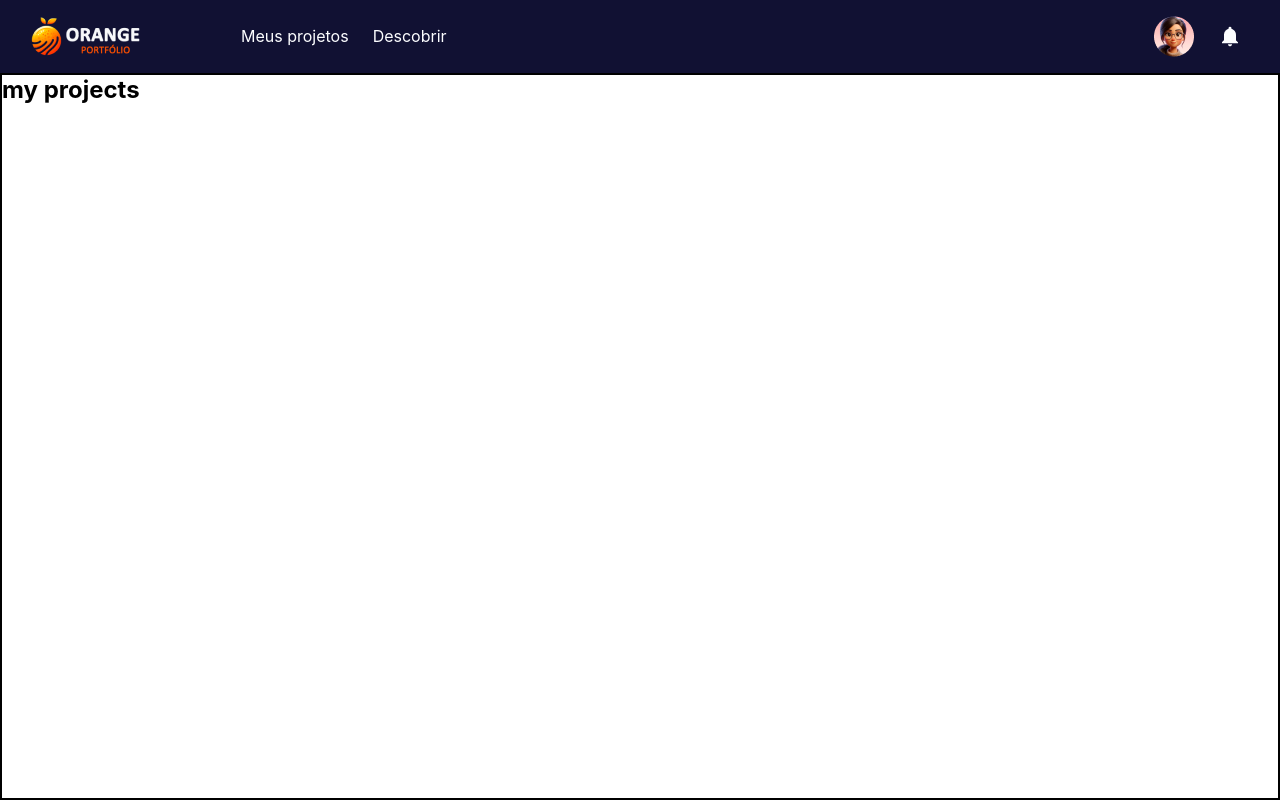
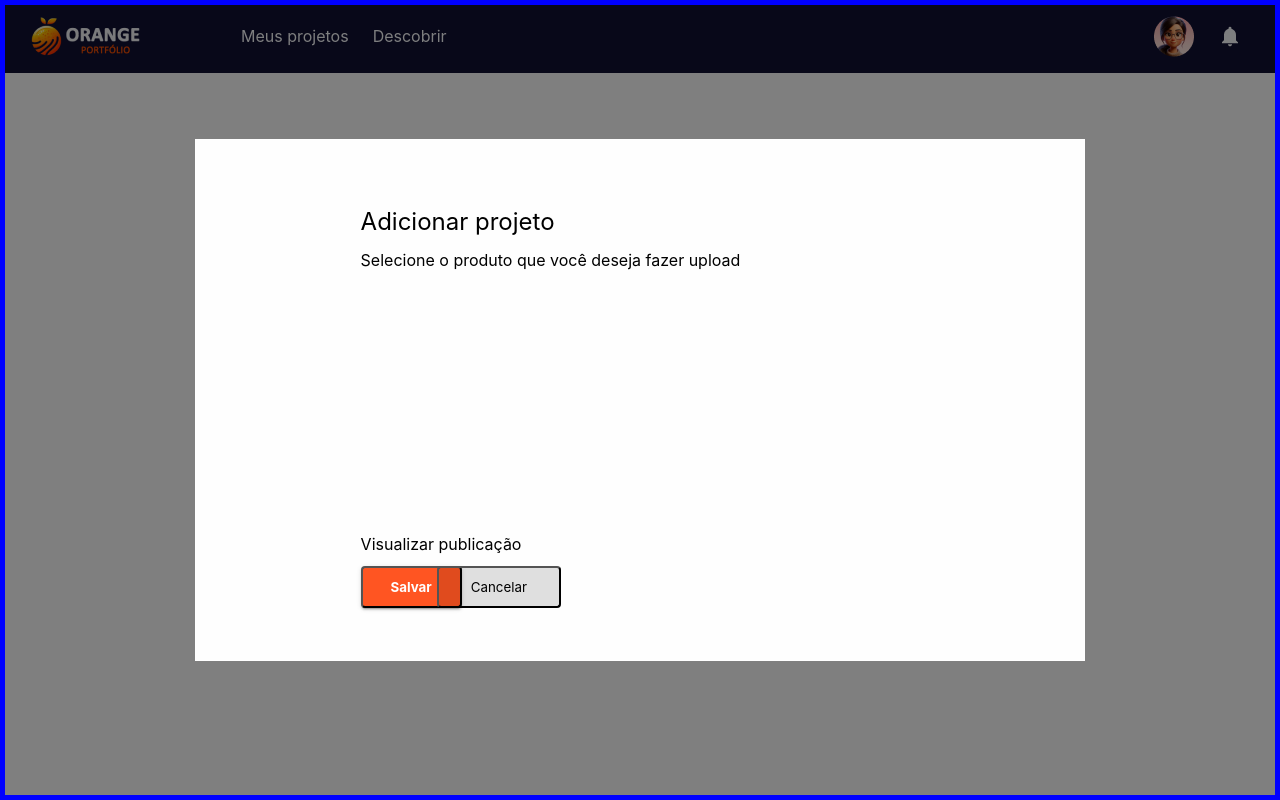
Before and after one commit to Indalecioolivo/HACKATHON-UNISANTA, a React (Vite) app: page /myprojects in a window 1280 px wide. Built offline with nearby package versions, Linux system fonts and the light colour scheme.

Commit message:
Iniciado Modal Adicionar Projeto

```diff
--- /dev/null
+++ b/src/modules/ModalAdcProjeto/ModalAdcProjeto.css
@@ -0,0 +1,113 @@
+.container-modal{
+    width: 100%;
+    height: 100%;
+
+    position: absolute;
+    top: 0;
+
+    border: 5px solid blue;
+
+    display: flex;
+    align-items: center;
+    justify-content: center;
+
+    background-color: rgba(00, 00,00 , 0.5);
+}
+
+.container-modal .modal {
+    width: 890px;
+    height: 522px;
+
+    background-color: #FEFEFE;
+    border: 1px solid rgb(255, 255, 255);
+
+}
+
+.modal h2 {
+    /* Adicionar projeto */
+
+    position: absolute;
+    left: 28%;
+    top: 26%;
+
+    /* [Orange P] Style Guide/H5 */
+    font-style: normal;
+    font-weight: 400;
+    font-size: 24px;
+    line-height: 24px;
+    /* identical to box height, or 100% */
+
+    color: #000000;
+}
+
+.selecionar{
+
+    position:absolute;
+    left:28%;
+    top: 31%;
+}
+
+.visualizar{
+
+    position: absolute;
+    left:28%;
+    top:67%;
+}
+
+.salvar {
+
+display: flex;
+flex-direction: column;
+justify-content: center;
+align-items: center;
+padding: 8px 22px;
+
+width: 101px;
+height: 42px;
+
+background: #FF5522;
+
+box-shadow: 0px 1px 5px rgba(0, 0, 0, 0.12), 0px 2px 2px rgba(0, 0, 0, 0.14), 0px 3px 1px -2px rgba(0, 0, 0, 0.2);
+border-radius: 4px;
+
+
+flex: none;
+order: 0;
+flex-grow: 0;
+
+position: absolute;
+left: 28%;
+top: 71%;
+
+color: white;
+font-weight: bold;
+}
+
+.cancelar{
+
+
+/* Auto layout */
+display: flex;
+flex-direction: column;
+justify-content: center;
+align-items: center;
+padding: 8px 22px;
+
+width: 124px;
+height: 42px;
+
+background: rgba(0, 0, 0, 0.12);
+border-radius: 4px;
+
+/* Inside auto layout */
+flex: none;
+order: 1;
+flex-grow: 0;
+
+position: absolute;
+left: 34%;
+top: 71%;
+
+
+
+}
--- /dev/null
+++ b/src/modules/ModalAdcProjeto/ModalAdcProjeto.jsx
@@ -0,0 +1,24 @@
+import "./ModalAdcProjeto.css"
+
+export default function ModalAdcProjeto(){
+    return (
+        <section className="container-modal">
+            <div className="modal">
+                <h2>Adicionar projeto</h2>
+                <p className="selecionar"> Selecione o produto que você deseja fazer upload</p>
+
+                <div></div>
+                <button class ="salvar"> Salvar </button>
+                <p className="visualizar"> Visualizar publicação</p>
+
+                <button className="cancelar"> Cancelar </button>
+
+
+                {/* Grid Projeto */}
+
+
+
+            </div>
+        </section>
+    )
+}
--- a/src/routes/Discover/Discover.css
+++ b/src/routes/Discover/Discover.css
@@ -1,4 +1,5 @@
 .discover-container {
   height: calc(100% - 73px);
   border: 2px solid blue;
+  border-color: maroon;
 }
--- a/src/routes/MyProjects/MyProjects.css
+++ b/src/routes/MyProjects/MyProjects.css
@@ -1,4 +1,4 @@
 .myprojects-container {
   height: calc(100% - 73px);
-  border: 2px solid black;
+
 }
--- a/src/routes/MyProjects/MyProjects.jsx
+++ b/src/routes/MyProjects/MyProjects.jsx
@@ -1,9 +1,11 @@
 import "./MyProjects.css";
+import ModalAdcProjeto from "../../modules/ModalAdcProjeto/ModalAdcProjeto";
 
 export default function MyProjects() {
   return (
     <section className="myprojects-container">
-      <h1>my projects</h1>
+        <ModalAdcProjeto/>
     </section>
   );
+
 }
```
